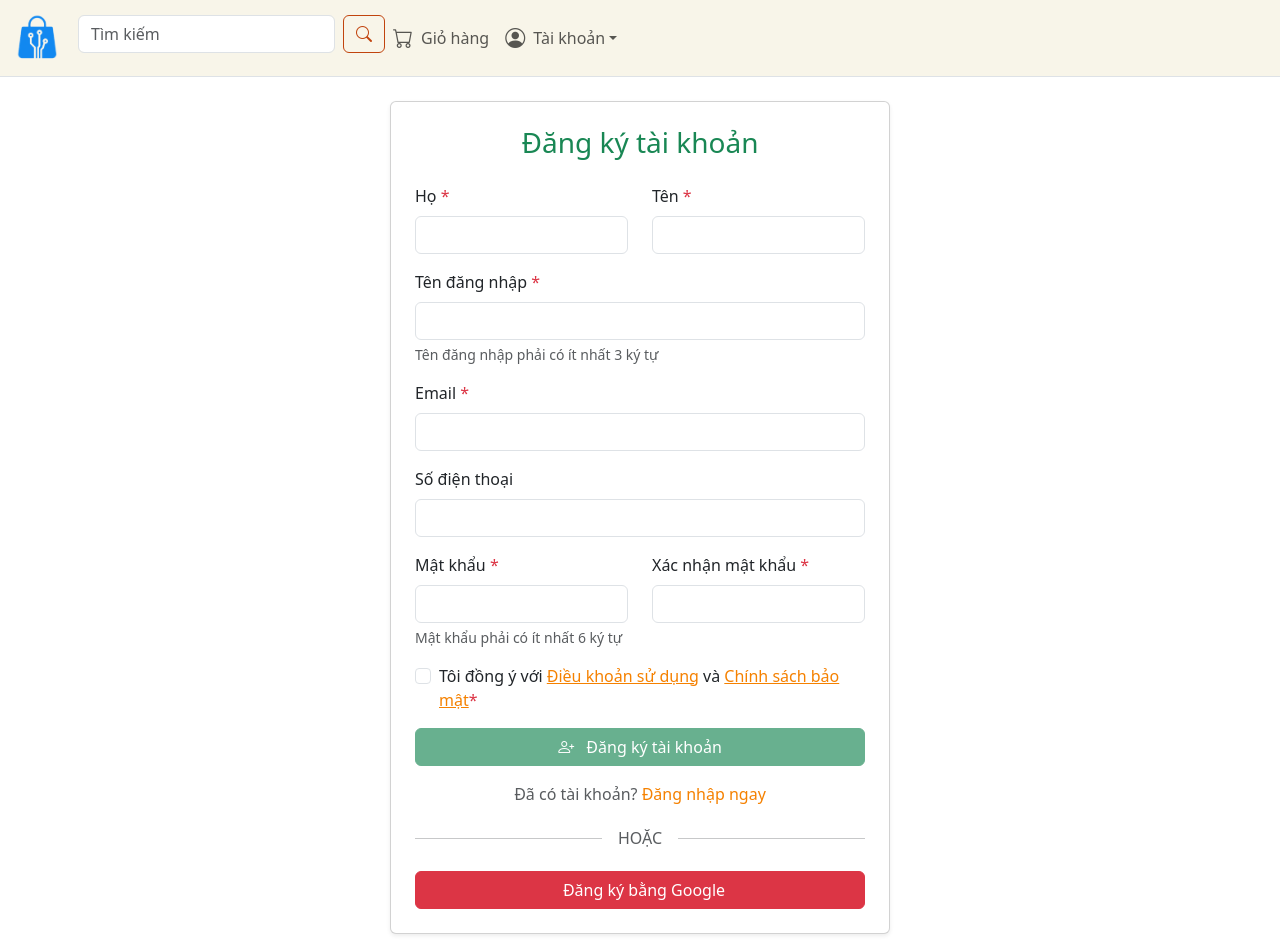
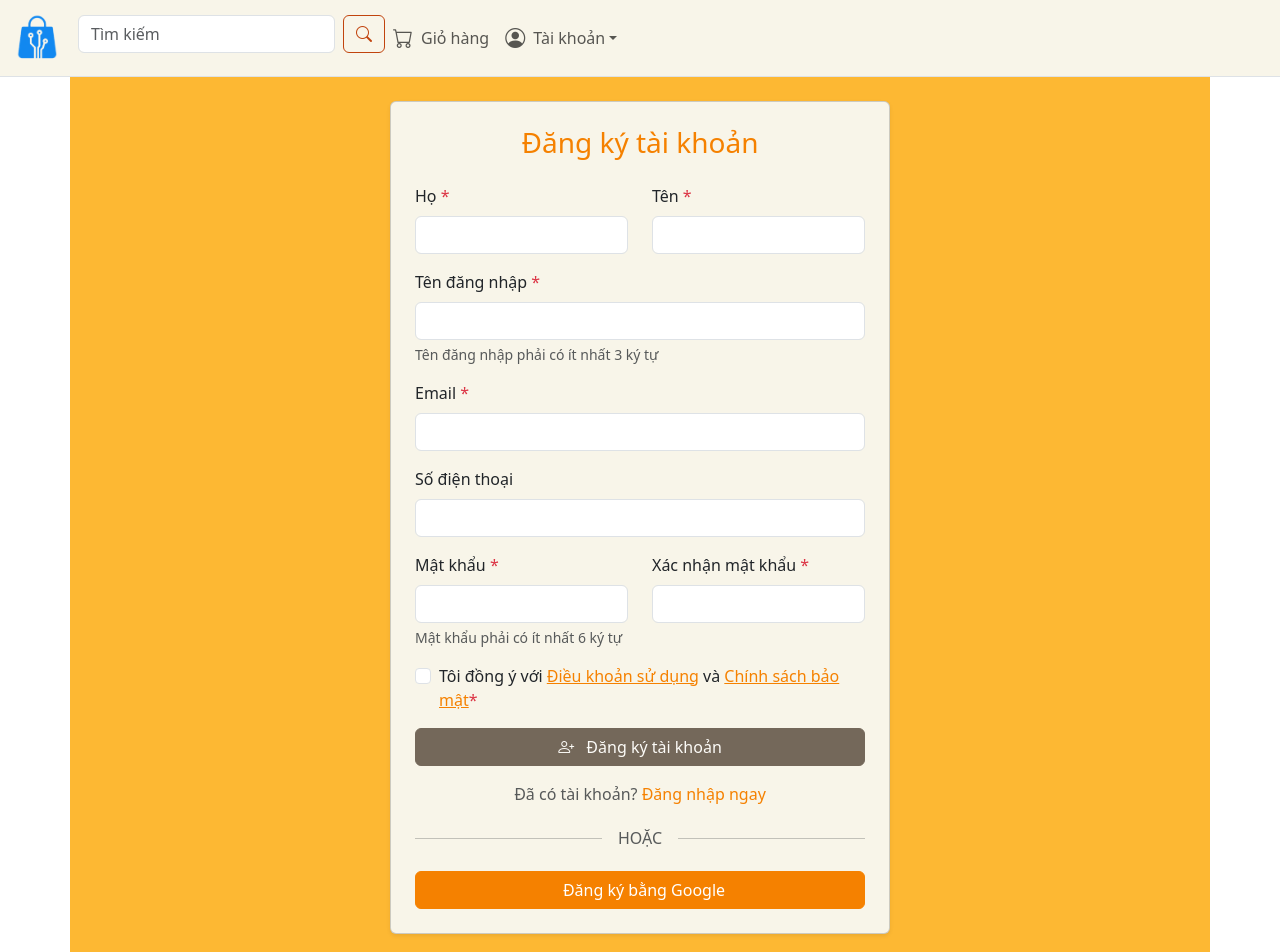
Before and after one commit to SilencedFrost/ASM-Java5, a Vue app in the folder ASM2_Frontend/: page /register in a window 1280 px wide. Shown: the top 952 px of the page. Built offline with nearby package versions, Linux system fonts and the light colour scheme; no server answers.

Commit message:
feat: changed signup page color #7

```diff
--- a/ASM2_Frontend/src/components/pages/Signup.vue
+++ b/ASM2_Frontend/src/components/pages/Signup.vue
@@ -1,7 +1,7 @@
 <template>
-  <div class="container d-flex justify-content-center align-items-center min-vh-100 py-4">
-    <div class="card shadow-sm p-4" style="max-width: 500px; width: 100%;">
-      <h3 class="mb-4 text-center text-success">Đăng ký tài khoản</h3>
+  <div class="container d-flex justify-content-center align-items-center min-vh-100 py-4 bg-warning">
+    <div class="card shadow-sm p-4 bg-light" style="max-width: 500px; width: 100%;">
+      <h3 class="mb-4 text-center text-primary">Đăng ký tài khoản</h3>
 
       <form @submit.prevent="onRegister">
         <div class="row">
@@ -113,7 +113,7 @@
           </label>
         </div>
 
-        <button type="submit" class="btn btn-success w-100 mb-3" :disabled="isLoading || !isFormValid">
+        <button type="submit" class="btn btn-dark w-100 mb-3" :disabled="isLoading || !isFormValid">
           <span v-if="isLoading" class="spinner-border spinner-border-sm me-2" role="status"></span>
           <i v-else class="bi bi-person-plus me-2"></i>
           {{ isLoading ? 'Đang đăng ký...' : 'Đăng ký tài khoản' }}
@@ -133,7 +133,7 @@
         </div>
       </div>
 
-      <button class="btn btn-danger w-100 mt-3" @click="registerWithGoogle" :disabled="isLoading">
+      <button class="btn btn-primary text-white w-100 mt-3" @click="registerWithGoogle" :disabled="isLoading">
         <i class="fab fa-google me-2"></i>
         Đăng ký bằng Google
       </button>
```
